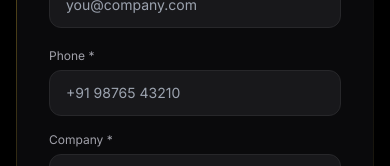
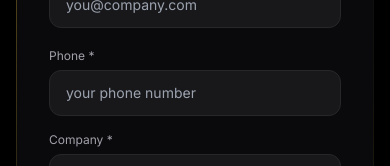
Before and after one commit to arjun2k-dev/riyadvi-website, a React (Vite) app in the folder frontend/: page /contact in a window 390 px wide. Shown: the part 625-791 px from the top of the page. Built offline with nearby package versions, Linux system fonts and the light colour scheme; no server answers.

Commit message:
fix: update default WhatsApp number and phone input placeholder in Contact page

```diff
--- a/frontend/src/pages/Contact.jsx
+++ b/frontend/src/pages/Contact.jsx
@@ -27,7 +27,7 @@ export default function Contact() {
   });
   const [status, setStatus] = useState("idle");
 
-  const whatsappNumber = import.meta.env.VITE_WHATSAPP_NUMBER || "+91 phone No";
+  const whatsappNumber = import.meta.env.VITE_WHATSAPP_NUMBER || "919876543210";
   const calendlyUrl =
     import.meta.env.VITE_CALENDLY_URL || "https://calendly.com/riyadvi-consultation";
 
@@ -115,7 +115,7 @@ export default function Contact() {
                   <input
                     type="tel"
                     required
-                    placeholder="+91 98765 43210"
+                    placeholder="your phone number"
                     value={form.phone}
                     onChange={(e) => setForm({ ...form, phone: e.target.value })}
                     className="w-full px-4 py-3 rounded-xl bg-zinc-900 border border-zinc-800 text-sm text-white focus:border-brand-gold focus:outline-none"
```
